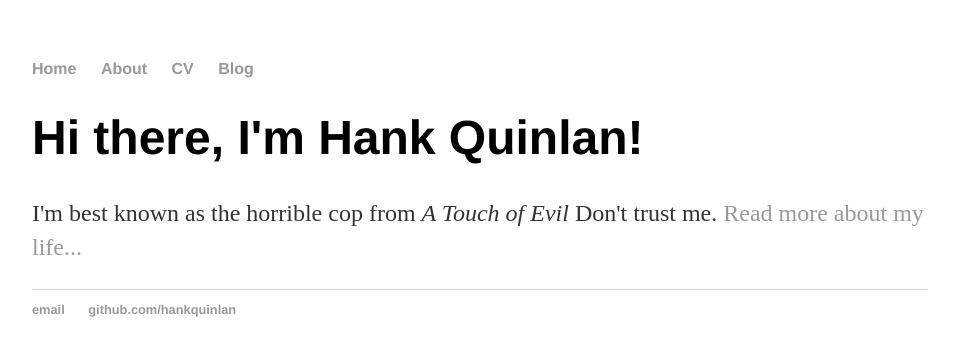
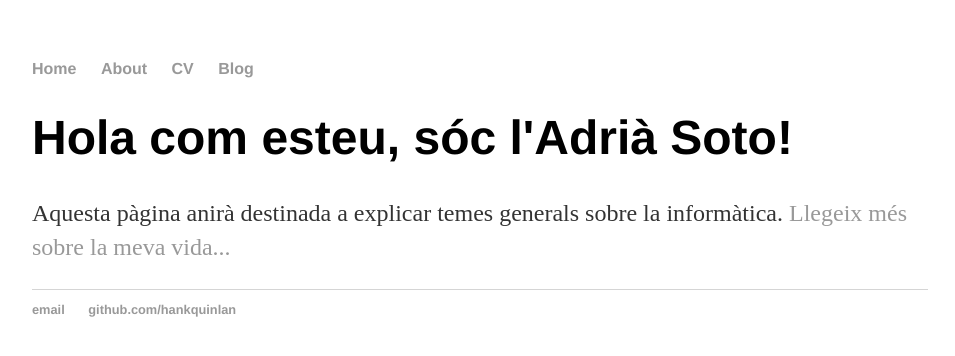
Before and after one commit to adriisotuu/adriisotuu.github.io, a Jekyll site: the page built from index.html, in a window 1280 px wide. Shown: the top 356 px of the page, without its empty margins (160-1115 px from the left). Built offline with Jekyll 4.4.1, drawn with Linux system fonts in a browser that asks for light colours.

Commit message:
Pàgina en català

```diff
--- a/blog/index.html
+++ b/blog/index.html
@@ -1,6 +1,6 @@
 ---
 layout: default
-title: Hank Quinlan's Blog
+title: Adrià's Blog
 ---
 	<h1>{{ page.title }}</h1>
 	<ul class="posts">
--- a/index.html
+++ b/index.html
@@ -3,6 +3,6 @@ layout: default
 title: Hank Quinlan, Horrible Cop
 ---
 <div class="blurb">
-	<h1>Hi there, I'm Hank Quinlan!</h1>
-	<p>I'm best known as the horrible cop from <em>A Touch of Evil</em> Don't trust me. <a href="/about">Read more about my life...</a></p>
+	<h1>Hola com esteu, sóc l'Adrià Soto!</h1>
+	<p>Aquesta pàgina anirà destinada a explicar temes generals sobre la informàtica. <a href="/about">Llegeix més sobre la meva vida...</a></p>
 </div><!-- /.blurb -->
```
